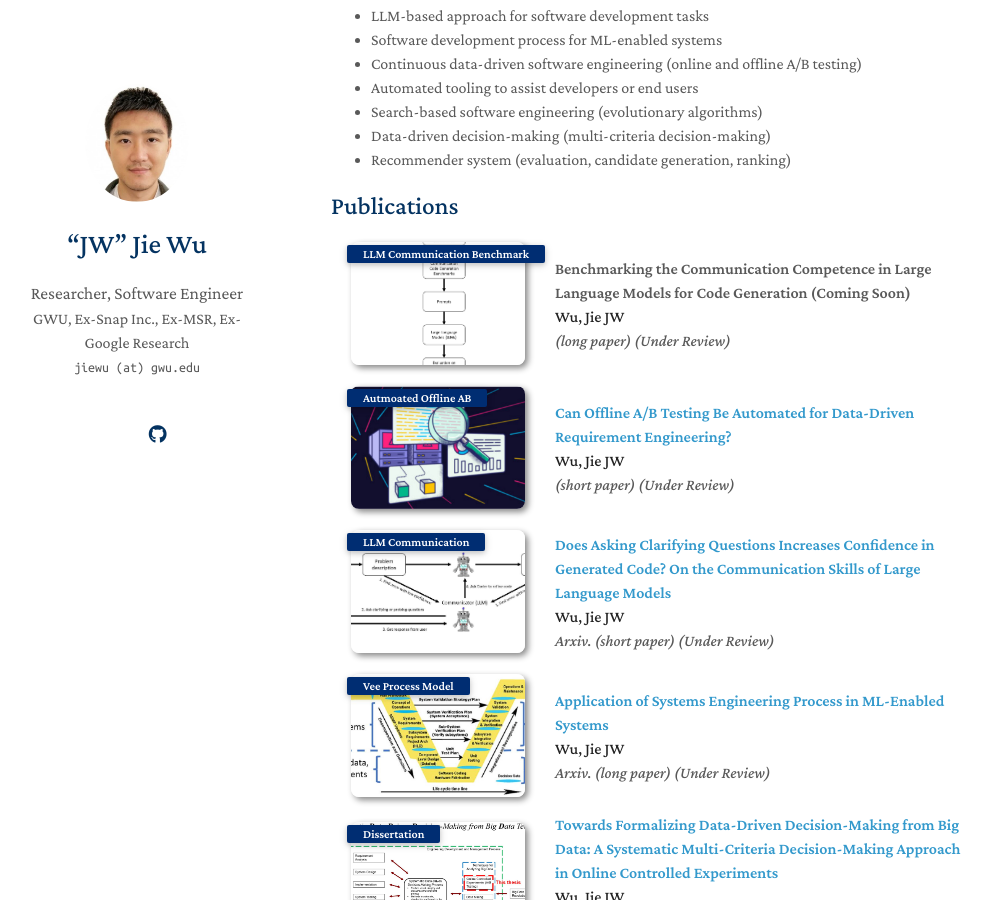
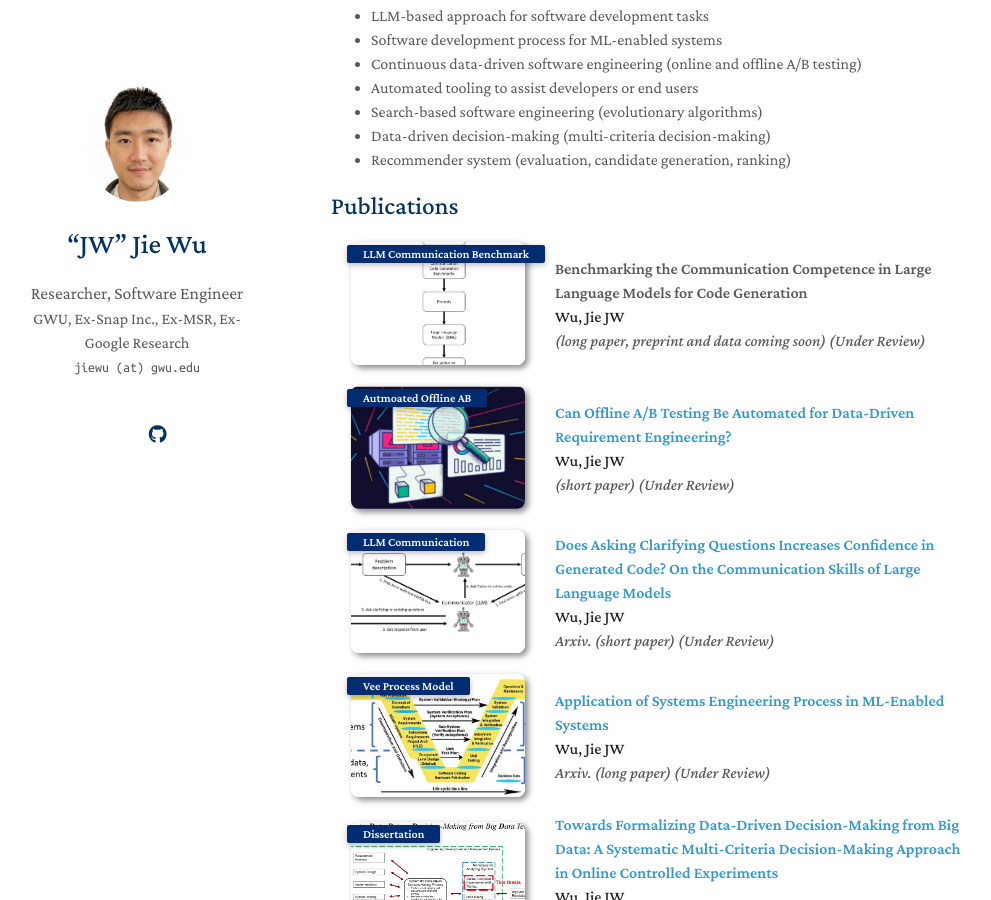
Before and after one commit to yaoyao-liu/minimal-light, a Jekyll site: the page built from index.md, in a window 1280 px wide and 900 px high, scrolled down 699 px. Shown: the whole window, without its empty margins (139-1130 px from the left). Built offline with Jekyll 4.4.1, drawn with Linux system fonts in a browser that asks for light colours; nearby versions of some CDN libraries; a style sheet for code colours, icons or effects is not loaded; our own code applies the rules of GitHub Pages for plain Markdown files.

Commit message:
Update publications.md

```diff
--- a/_includes/publications.md
+++ b/_includes/publications.md
@@ -10,9 +10,9 @@
     <abbr class="badge">LLM Communication Benchmark</abbr>
   </div>
   <div class="col-sm-9" style="position: relative;padding-right: 15px;padding-left: 20px;">
-    <div class="title"> Benchmarking the Communication Competence in Large Language Models for Code Generation (Coming Soon) </div>
+    <div class="title"> Benchmarking the Communication Competence in Large Language Models for Code Generation </div>
     <div class="author"><strong>Wu, Jie JW</strong></div>
-    <div class="periodical"><em>(long paper) (Under Review)</em></div>
+    <div class="periodical"><em>(long paper, preprint and data coming soon) (Under Review)</em></div>
   </div>
 </div>
 </li>
```
